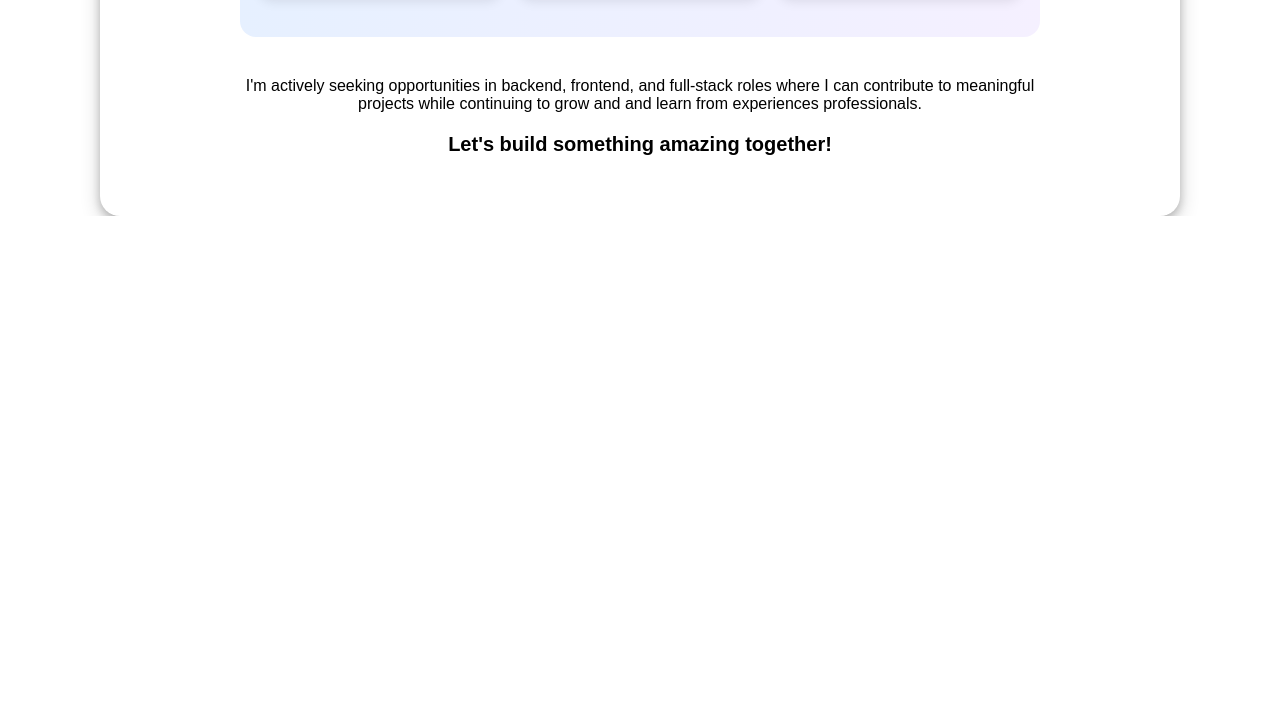
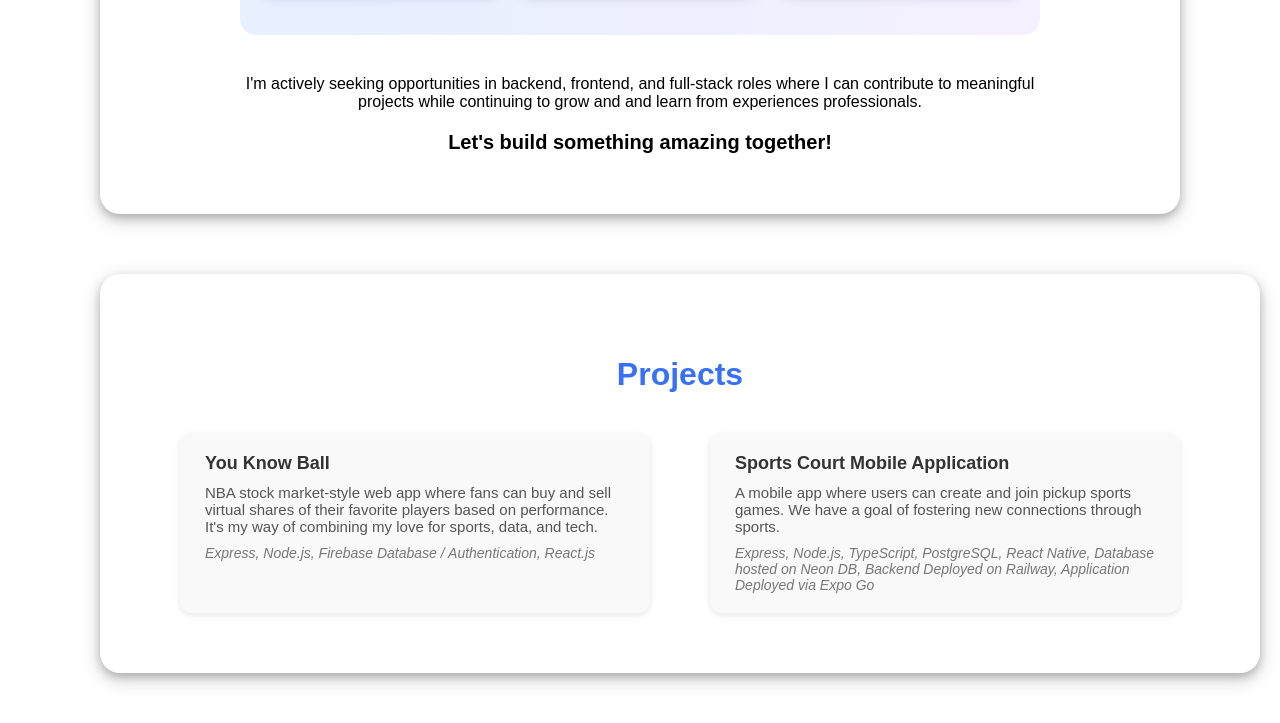
Before and after one commit to zawadsdomain/personal-web, a plain HTML site: page index.html in a window 1280 px wide. Shown: the part 1047-1770 px from the top of the page. Before the commit the page ends 1263 px from the top, so only its background shows below. Drawn offline with Linux system fonts and the light colour scheme.

Commit message:
added a projects section

```diff
--- a/index.html
+++ b/index.html
@@ -73,5 +73,47 @@
         <div class ="bottom-bio"><p>Let's build something amazing together!</p></div>
       </div>
     </div>
+
+
+    <div class = "projects-container">
+      <div class = "projects-content">
+        <h1>Projects</h1>
+        <div class = "projects-grid">
+        <div class = "project">
+          <div class = "project-title">
+            You Know Ball
+          </div>
+          <div class = "project-bio">
+            NBA stock market-style web app where fans can buy and sell
+            virtual shares of their favorite players based on performance.
+            It's my way of combining my love for sports, data, and tech.
+          </div>
+          <div class = "project-skills">
+          Express, Node.js, Firebase Database / Authentication, React.js
+          </div>
+
+        </div>
+
+        <div class = "project">
+          <div class = "project-title">
+            Sports Court Mobile Application
+          </div>
+          <div class = "project-bio">
+            A mobile app where users can create and join pickup sports games.
+            We have a goal of fostering new connections through sports.
+          </div>
+          <div class = "project-skills">
+          Express, Node.js, TypeScript, PostgreSQL, React Native,
+          Database hosted on Neon DB, Backend Deployed on Railway, Application Deployed via Expo Go
+          </div>
+
+        </div>
+
+
+
+
+        </div>
+      </div>
+    </div>
   </body>
 </html>
--- a/styles.css
+++ b/styles.css
@@ -96,7 +96,7 @@ body {
   margin: 0 auto;
 }
 
-.bio-container h1 {
+h1 {
   text-align: center;
   color: #3971f4;
   font-weight: 700;
@@ -138,3 +138,63 @@ body {
   top: 0;
   z-index: 1000;
 }
+
+.projects-container {
+  display: block;
+  width: 100%;
+  border-radius: 20px;
+  box-shadow: 0 4px 8px rgba(0, 0, 0, 0.2),
+              0 6px 20px rgba(0, 0, 0, 0.19);
+  padding: 60px 40px;
+  margin: 60px 0;
+  background-color: white;
+}
+
+.projects-content {
+  max-width: 1000px;
+  margin: 0 auto;
+  text-align: center;
+}
+
+.projects-content h1 {
+  color: #3971f4;
+  margin-bottom: 40px;
+}
+
+.projects-grid {
+  display: grid;
+  grid-template-columns: repeat(auto-fit, minmax(300px, 1fr));
+  gap: 60px;
+  text-align: left;
+}
+
+.project {
+  background-color: #f9f9f9;
+  padding: 20px 25px;
+  border-radius: 12px;
+  box-shadow: 0 2px 6px rgba(0, 0, 0, 0.1);
+  transition: transform 0.2s ease;
+}
+
+.project:hover {
+  transform: translateY(-5px);
+}
+
+.project-title {
+  font-weight: bold;
+  font-size: 18px;
+  margin-bottom: 10px;
+  color: #333;
+}
+
+.project-bio {
+  font-size: 15px;
+  color: #555;
+  margin-bottom: 10px;
+}
+
+.project-skills {
+  font-size: 14px;
+  color: #777;
+  font-style: italic;
+}
```
